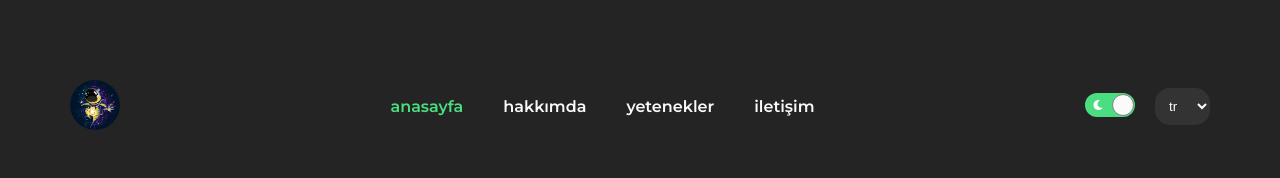
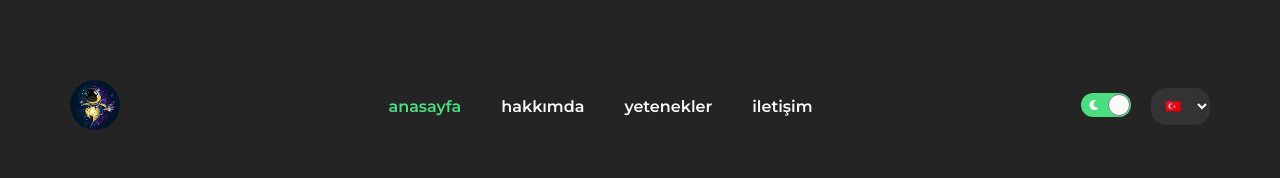
Before and after one commit to guleroglu/portfolio, a React (Vite) app: page / in a window 1280 px wide. Shown: the top 178 px of the page. Built offline with nearby package versions, Linux system fonts and the light colour scheme.

Commit message:
updated ToggleLanguage.jsx

```diff
--- a/src/components/ToggleLanguage/ToggleLanguage.jsx
+++ b/src/components/ToggleLanguage/ToggleLanguage.jsx
@@ -9,12 +9,11 @@ const ToggleLanguage = () => {
     setSelectedOption(!selectedOption);
   };
 
-
   return (
     <div>
       <select className="languageSelect" onChange={handleLanguage}>
-        <option value="tr">tr</option>
-        <option value="en">en</option>
+        <option value="tr">🇹🇷</option>
+        <option value="en">EN</option>
       </select>
     </div>
   );
```
